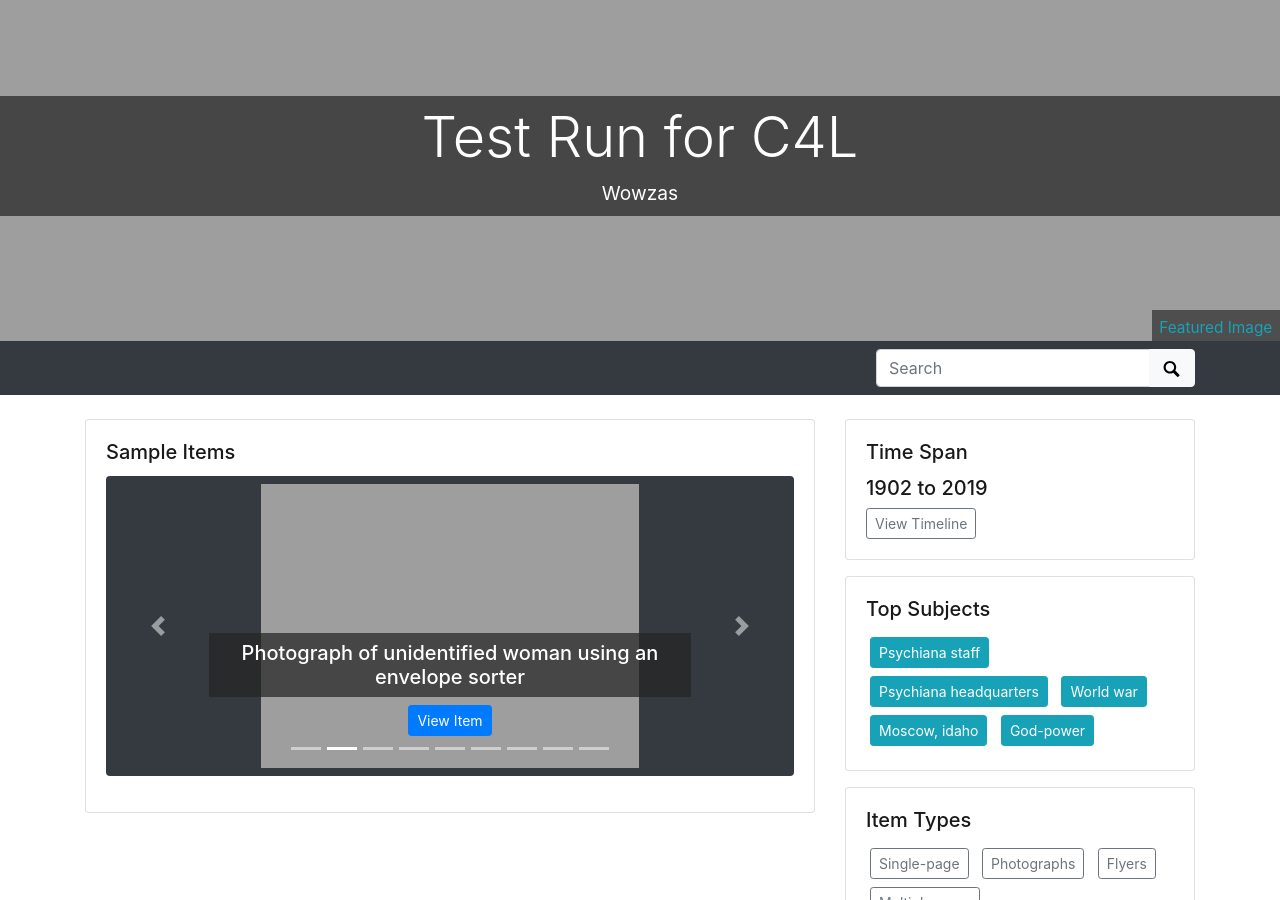
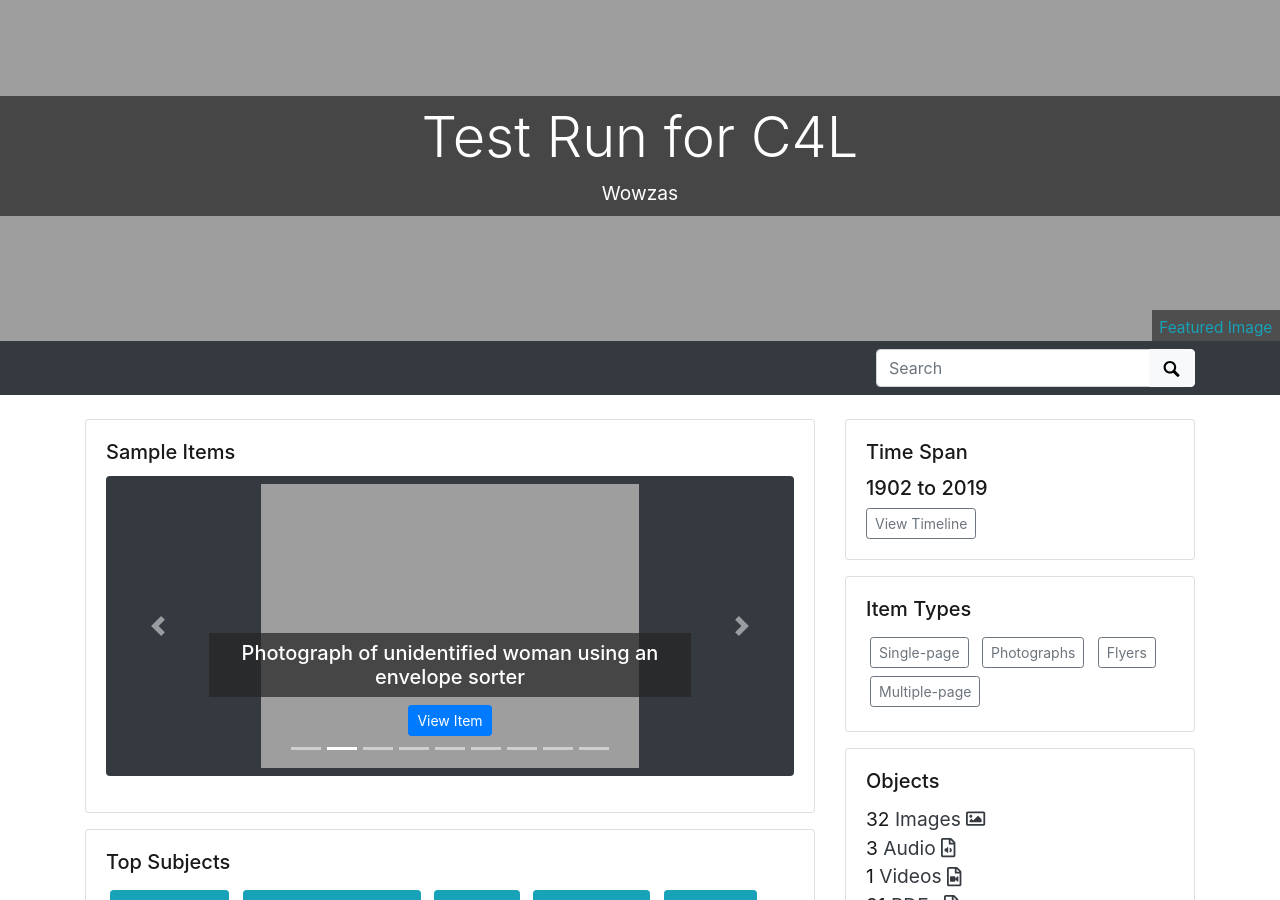
Before and after one commit to dcnb/c4ltestrun, a Jekyll site: the page built from index.md, in a window 1280 px wide and 900 px high. Built offline with Jekyll 4.4.1, drawn with Linux system fonts in a browser that asks for light colours.

Commit message:
move subjects

```diff
--- a/_layouts/home-infographic.html
+++ b/_layouts/home-infographic.html
@@ -7,13 +7,13 @@
 
 
   {% include index/carousel.html %}
+      {% include index/featured-terms.html field="subject" title="Top Subjects" btn-color="info" featured=site.data.theme.featured-subjects max=site.data.theme.featured-subjects-max %}
 
   </div>
   <div class="col-md-4">
 
     {% include index/time.html %}
 
-    {% include index/featured-terms.html field="subject" title="Top Subjects" btn-color="info" featured=site.data.theme.featured-subjects max=site.data.theme.featured-subjects-max %}
 
     {% include index/featured-terms.html field="item_information" title="Item Types" btn-color="outline-secondary" featured=site.data.theme.featured-locations max=4 %}
 
```
